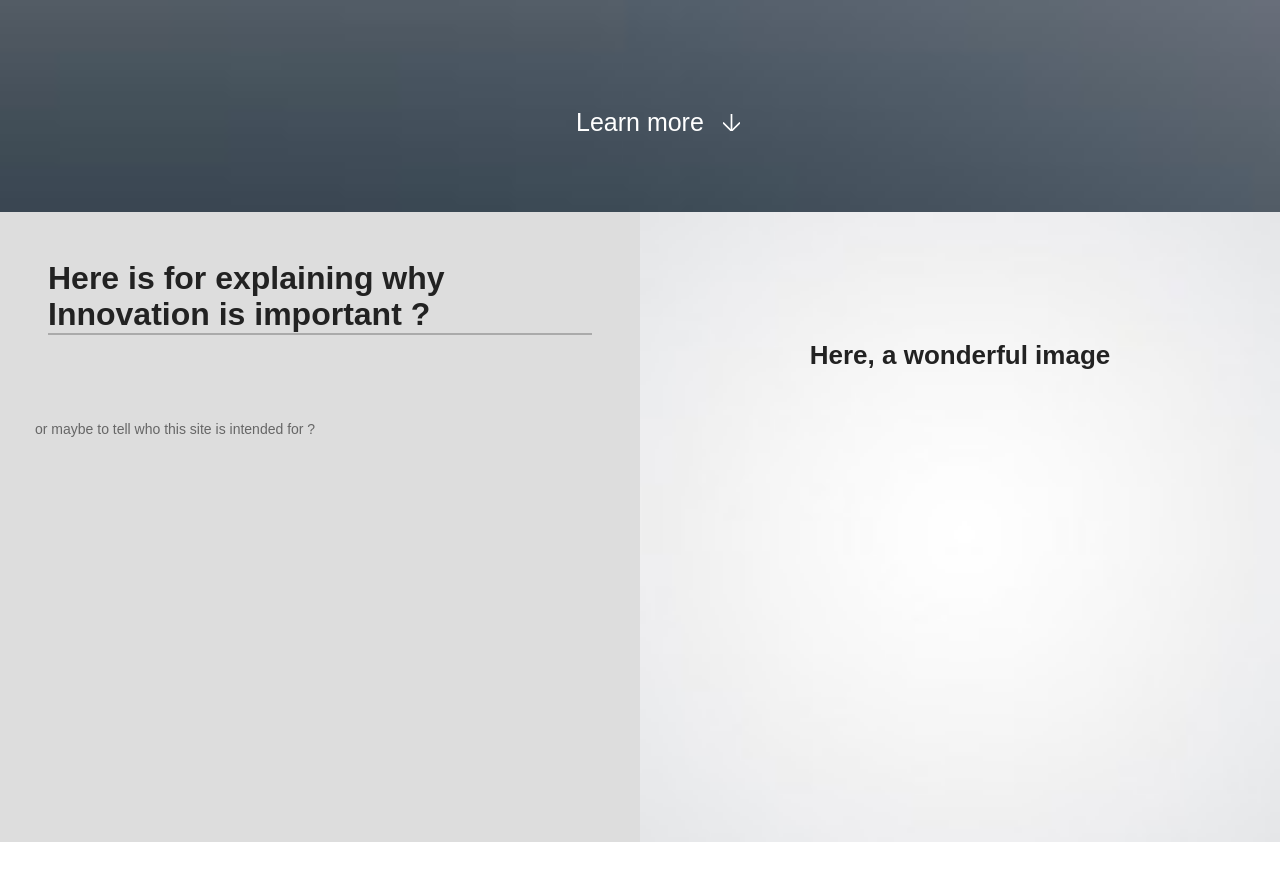
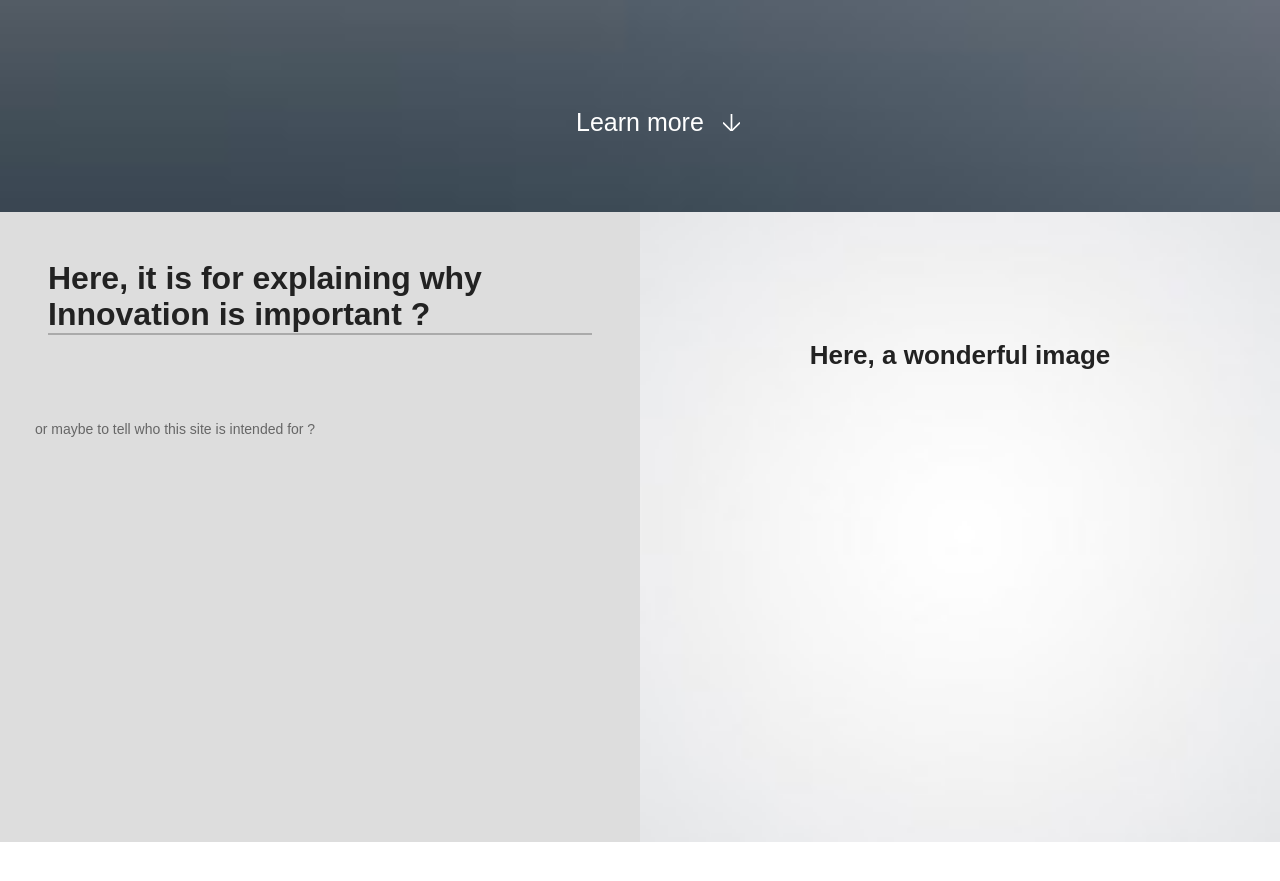
Before and after one commit to LF2L/Innovation-on-the-web, a Jekyll site: the page built from index.html, in a window 1280 px wide and 900 px high, scrolled down 763 px. Shown: the top 881 px of the window. Built offline with Jekyll 4.4.1, drawn with Linux system fonts in a browser that asks for light colours; some web fonts are replaced.

Commit message:
ortografia

```diff
--- a/_includes/mision.html
+++ b/_includes/mision.html
@@ -3,7 +3,7 @@
     <div class="about-text">
 
 
-      <h2> Here is for explaining why Innovation is important ? </h2>
+      <h2> Here, it is for explaining why Innovation is important ? </h2>
 
       <p> or maybe to tell who this site is intended for ? </p>
 
```
